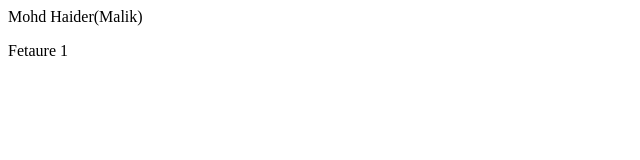
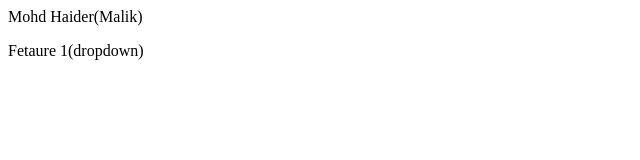
Before and after one commit to haider038/Localrepo1, a plain HTML site: page index.html in a window 1280 px wide. Shown: the full height of the page, 0-640 px from the left. Drawn offline with Linux system fonts and the light colour scheme.

Commit message:
Add dropdown

```diff
--- a/index.html
+++ b/index.html
@@ -1,2 +1,2 @@
 <p>Mohd Haider(Malik)</p>
-<p> Fetaure 1</p>
+<p> Fetaure 1(dropdown)</p>
```
